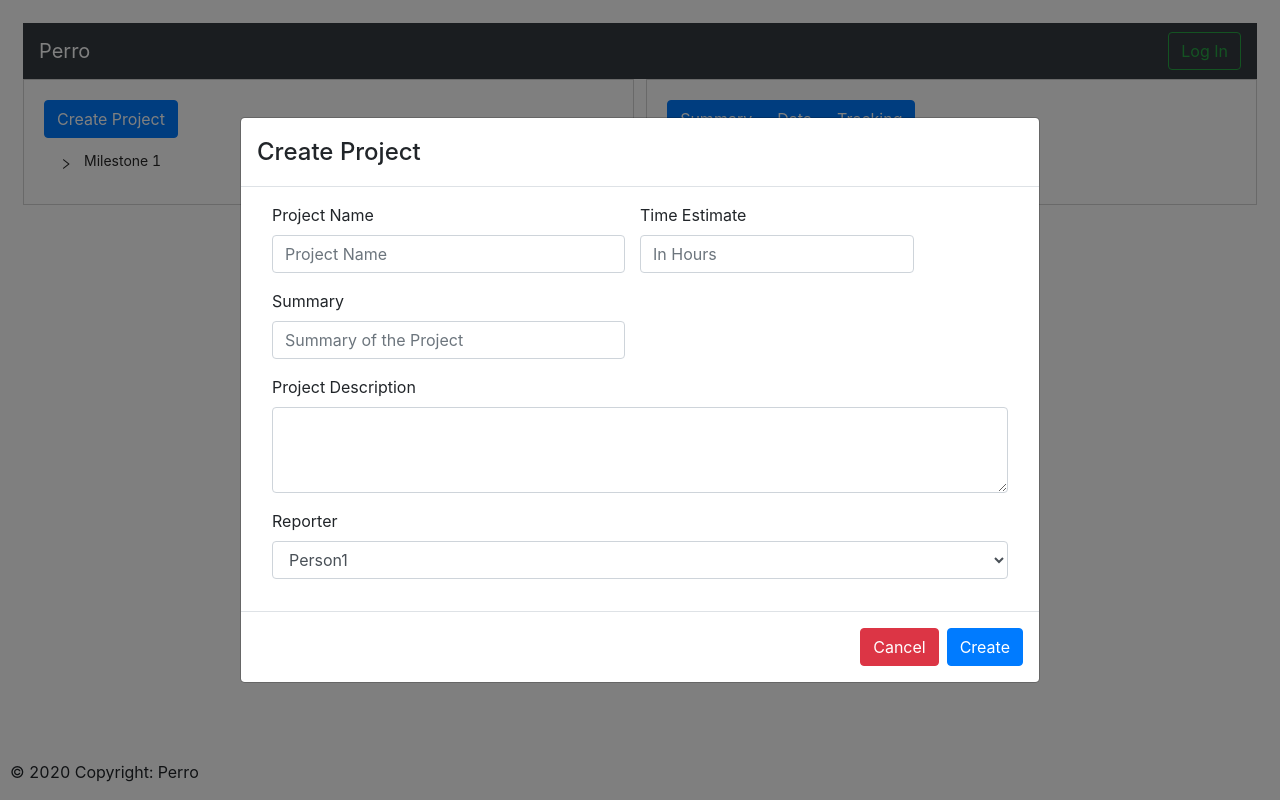
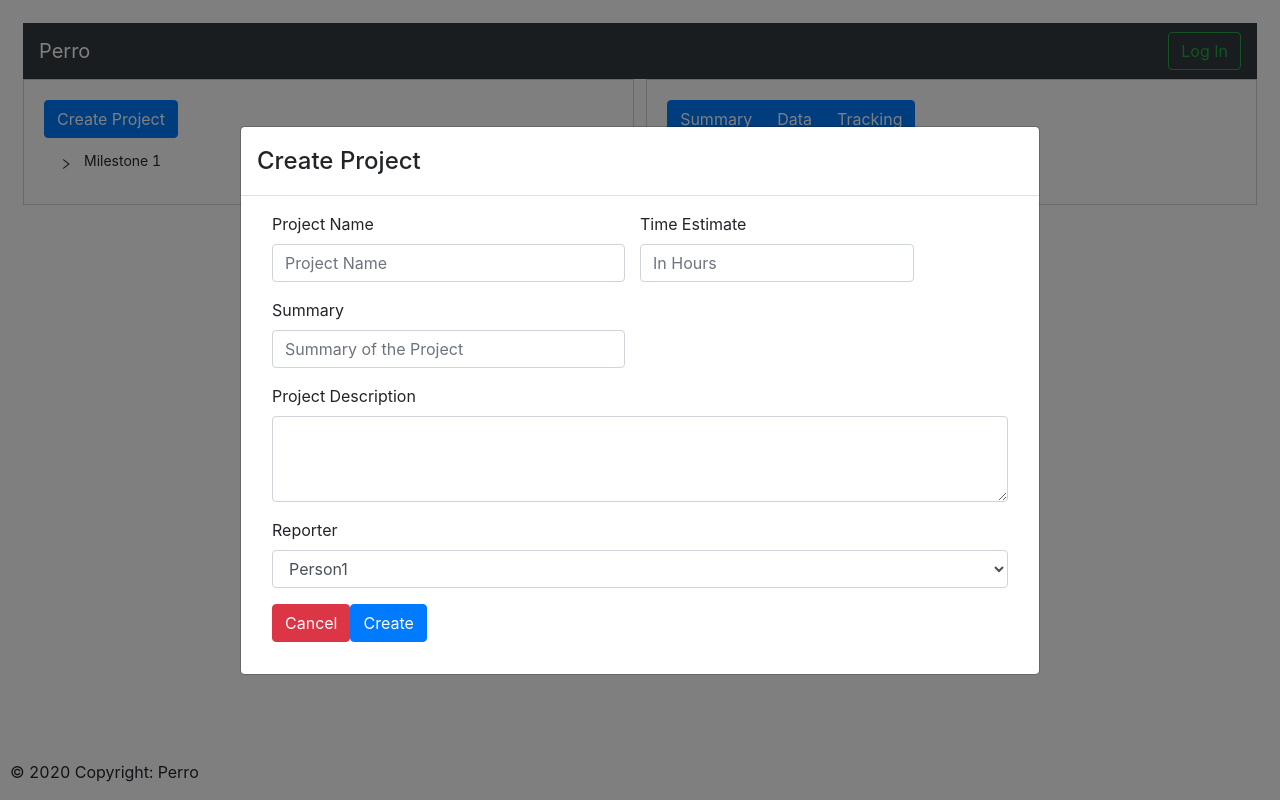
Before and after one commit to Jonesy22/Perro, a React (Create React App) app: page /tracking in a window 1280 px wide. Both pictures are taken after a click on the button "Create Project". Built offline with nearby package versions, Linux system fonts and the light colour scheme.

Commit message:
Fixed my mistake of destroying input modal button functionality

```diff
--- a/src/components/InputModal.js
+++ b/src/components/InputModal.js
@@ -81,13 +81,13 @@ class InputModal extends Component{
                         <option>Person1</option>
                     </select>
                     </Form.Group>
+                    <Form.Group>
+                        <Button variant="danger" onClick={this.props.onHide}>Cancel</Button>
+                        <Button variant="primary" type="submit" onClick={this.props.onHide}>Create</Button>
+                    </Form.Group>
                 </Form>
                 </div>
             </Modal.Body>
-            <Modal.Footer>
-                <Button variant="danger" onClick={this.props.onHide}>Cancel</Button>
-                <Button variant="primary" type="submit" onClick={this.props.onHide}>Create</Button>
-            </Modal.Footer>
             </Modal>
         )
     }
```
